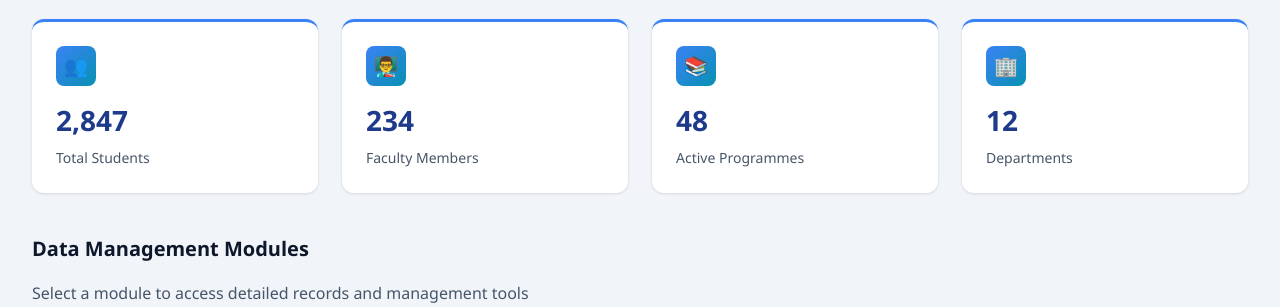
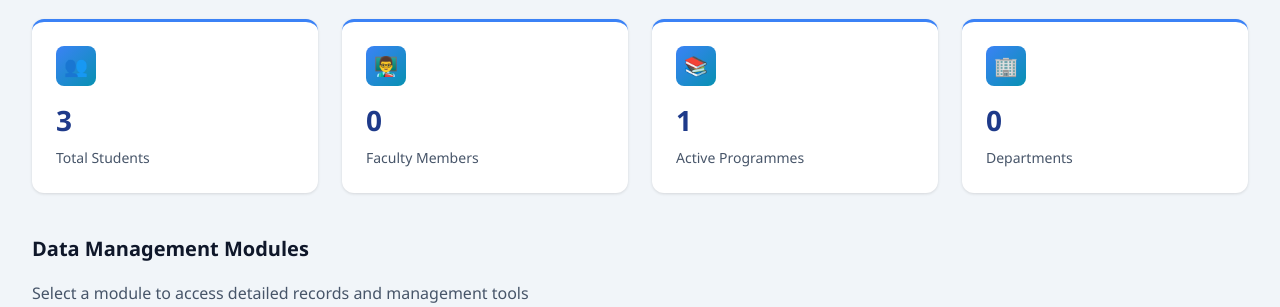
Before and after one commit to Yawar07/institutional-data-system, a Flask app: page / in a window 1280 px wide. Shown: the part 383-690 px from the top of the page. Run offline with Flask 3, Linux system fonts and the light colour scheme.

Commit message:
uses real stats now

```diff
--- a/app.py
+++ b/app.py
@@ -51,7 +51,44 @@ def update_record(filename, index, new_data, fieldnames):
 
 @app.route('/')
 def index():
-    return render_template('index.html')
+    # Calculate real statistics from CSV files
+    stats = {
+        'total_students': 0,
+        'faculty_members': 0,
+        'active_programmes': 0,
+        'departments': 0
+    }
+
+    # Count students from student_enrollment.csv
+    enrollment_records = read_csv('student_enrollment.csv')
+    for record in enrollment_records:
+        try:
+            stats['total_students'] += int(record.get('total_male', 0) or 0)
+            stats['total_students'] += int(record.get('total_female', 0) or 0)
+            stats['total_students'] += int(record.get('total_transgender', 0) or 0)
+        except (ValueError, KeyError):
+            pass
+
+    # Count faculty from staff_info.csv (only teaching staff)
+    staff_records = read_csv('staff_info.csv')
+    for record in staff_records:
+        if record.get('staff_type', '').lower() == 'teaching':
+            try:
+                stats['faculty_members'] += int(record.get('total_male', 0) or 0)
+                stats['faculty_members'] += int(record.get('total_female', 0) or 0)
+                stats['faculty_members'] += int(record.get('total_transgender', 0) or 0)
+            except (ValueError, KeyError):
+                pass
+
+    # Count active programmes
+    programme_records = read_csv('programmes.csv')
+    stats['active_programmes'] = len(programme_records)
+
+    # Count departments
+    department_records = read_csv('departments.csv')
+    stats['departments'] = len(department_records)
+
+    return render_template('index.html', stats=stats)
 
 # NSS Enrollment Routes
 @app.route('/nss_enrollment', methods=['GET', 'POST'])
--- a/data/nss_enrollment.csv
+++ b/data/nss_enrollment.csv
@@ -1 +1,2 @@
 male,female,total
+1,1,3
--- a/templates/index.html
+++ b/templates/index.html
@@ -11,22 +11,22 @@
 <div class="stats-grid">
     <div class="stat-card">
         <div class="stat-icon">👥</div>
-        <div class="stat-value">2,847</div>
+        <div class="stat-value">{{ "{:,}".format(stats.total_students|default(0)) }}</div>
         <div class="stat-label">Total Students</div>
     </div>
     <div class="stat-card">
         <div class="stat-icon">👨‍🏫</div>
-        <div class="stat-value">234</div>
+        <div class="stat-value">{{ "{:,}".format(stats.faculty_members|default(0)) }}</div>
         <div class="stat-label">Faculty Members</div>
     </div>
     <div class="stat-card">
         <div class="stat-icon">📚</div>
-        <div class="stat-value">48</div>
+        <div class="stat-value">{{ "{:,}".format(stats.active_programmes|default(0)) }}</div>
         <div class="stat-label">Active Programmes</div>
     </div>
     <div class="stat-card">
         <div class="stat-icon">🏢</div>
-        <div class="stat-value">12</div>
+        <div class="stat-value">{{ "{:,}".format(stats.departments|default(0)) }}</div>
         <div class="stat-label">Departments</div>
     </div>
 </div>
```
